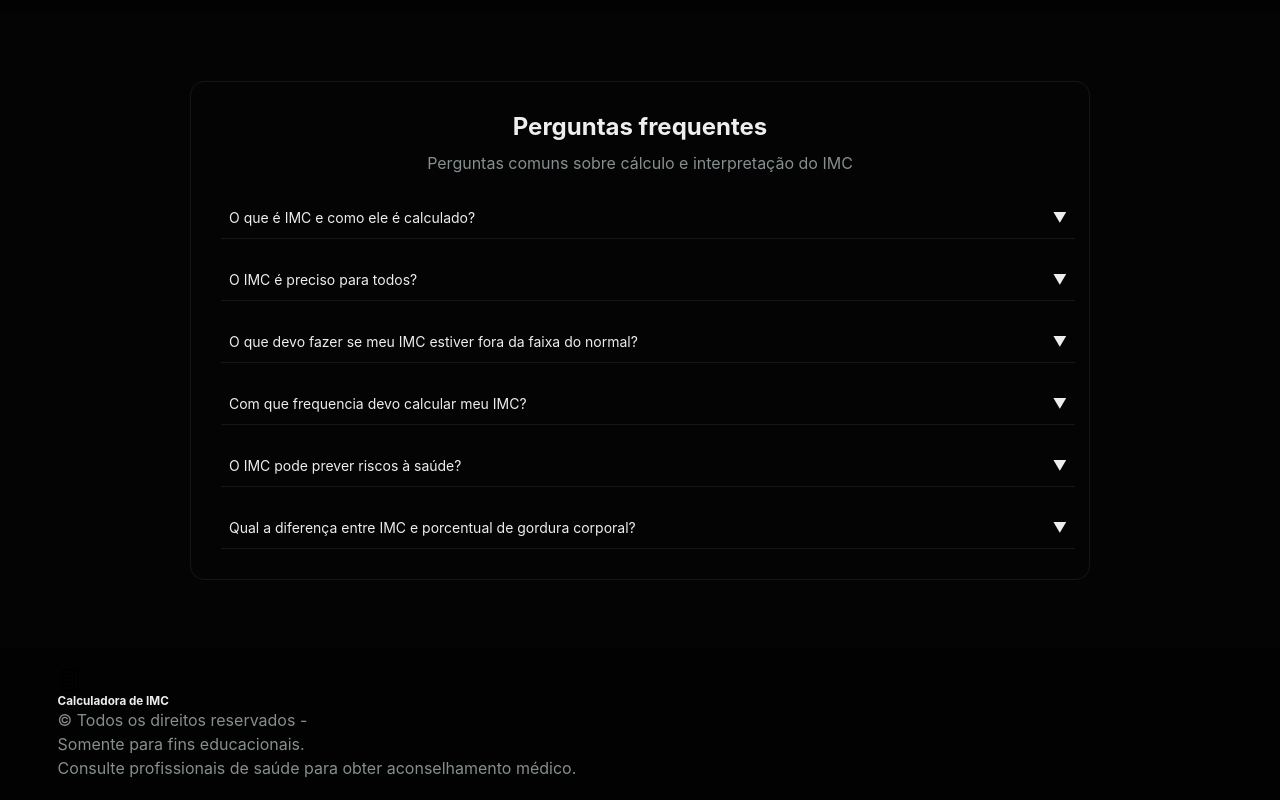
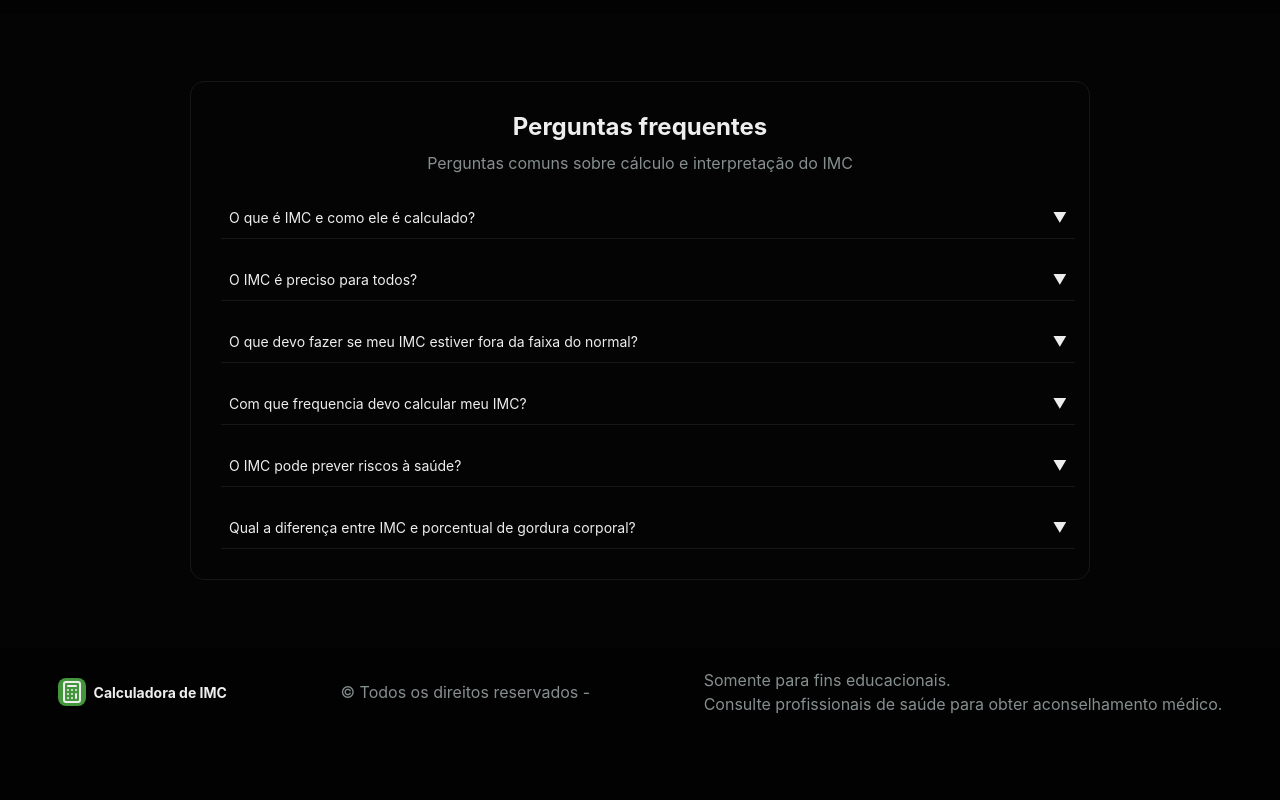
Before and after one commit to lucasssantos94/calculator-imc, a website with bundled scripts: page index.html in a window 1280 px wide. Shown: the part 2221-3021 px from the top of the page. After the commit the page ends 2957 px from the top, so only its background shows below. Built offline with nearby package versions, Linux system fonts and the light colour scheme.

Commit message:
style: stilized footer

```diff
--- a/index.html
+++ b/index.html
@@ -9,11 +9,11 @@
   <body>
     <header class="header">
       <div class="header__container container">
-        <a href="" class="header__logo">
-          <div class="header__logo-icon">
+        <a href="" class="box__logo">
+          <div class="box__logo--icon">
             <i data-lucide="calculator"></i>
           </div>
-          <h4 class="header__logo-text">Calculadora de IMC</h4>
+          <h4 class="box__logo--text">Calculadora de IMC</h4>
         </a>
 
         <nav class="header__nav">
@@ -401,12 +401,12 @@
     </main>
     <footer class="footer">
       <div class="footer__container container">
-        <div class="footer__logo">
-          <div class="footer__logo-box">
-            <i data-lucide="calculator" class="footer__icon"></i>
+        <a href="" class="box__logo footer__logo">
+          <div class="box__logo--icon">
+            <i data-lucide="calculator"></i>
           </div>
-          <h3 class="footer__logo-text">Calculadora de IMC</h3>
-        </div>
+          <h4 class="box__logo--text">Calculadora de IMC</h4>
+        </a>
         <p class="footer__copyright">
           © Todos os direitos reservados -
           <span id="year" class="footer__year"></span>
--- /dev/null
+++ b/src/scss/components/_logo.scss
@@ -0,0 +1,15 @@
+@use '../abstracts/mixins/mixins.scss' as mixin;
+.box__logo {
+  @include mixin.flex($align: center, $gap: 0.8rem);
+  color: var(--title-color);
+  &--icon {
+    background-color: var(--brand-color);
+    width: 3.2rem;
+    height: 3.2rem;
+    @include mixin.flex($center: true);
+    border-radius: 0.8rem;
+  }
+  &--text {
+    font-size: 1.6rem;
+  }
+}
--- a/src/scss/components/components.scss
+++ b/src/scss/components/components.scss
@@ -1,3 +1,4 @@
+@forward './logo';
 @forward './section-introduction';
 @forward './bmi-badge';
 @forward './table';
--- /dev/null
+++ b/src/scss/layout/_footer.scss
@@ -0,0 +1,17 @@
+@use '../abstracts/variables' as vars;
+@use '../abstracts/mixins/mixins.scss' as mixin;
+
+.footer {
+  &__container {
+    @include mixin.flex($between: true);
+  }
+  &__logo {
+    div {
+      width: 2.8rem;
+      height: 2.8rem;
+    }
+    h4 {
+      font-size: 1.4rem;
+    }
+  }
+}
--- a/src/scss/layout/_header.scss
+++ b/src/scss/layout/_header.scss
@@ -15,20 +15,7 @@
   &__container {
     @include mixin.flex($between: true);
   }
-  &__logo {
-    @include mixin.flex($align: center, $gap: 0.8rem);
-    color: var(--title-color);
-    &-icon {
-      background-color: var(--brand-color);
-      width: 3.2rem;
-      height: 3.2rem;
-      @include mixin.flex($center: true);
-      border-radius: 0.8rem;
-    }
-    &-text {
-      font-size: 1.6rem;
-    }
-  }
+
   &__nav {
     @include mixin.flex($align: center, $gap: 2.4rem);
     &-link {
--- a/src/scss/layout/layout.scss
+++ b/src/scss/layout/layout.scss
@@ -2,3 +2,4 @@
 @forward './header';
 @forward './main';
 @forward '../sections/sections.scss';
+@forward './footer';
```
Also changed, not shown: dist/css/styles.css.
